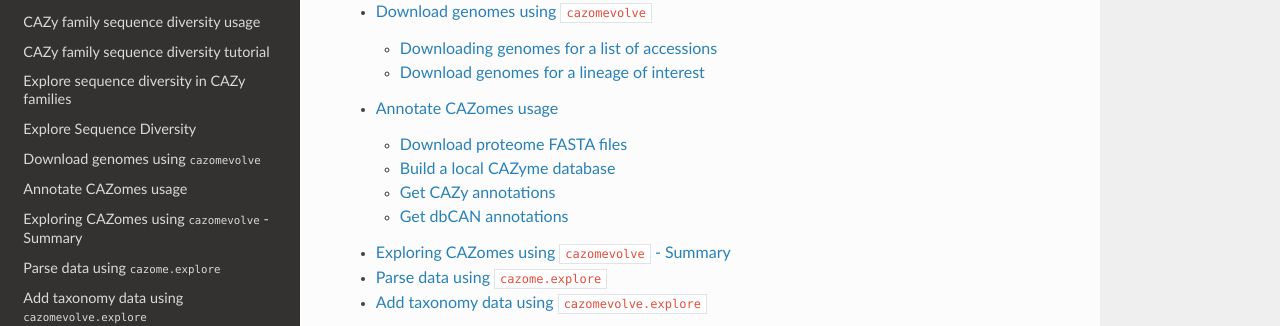
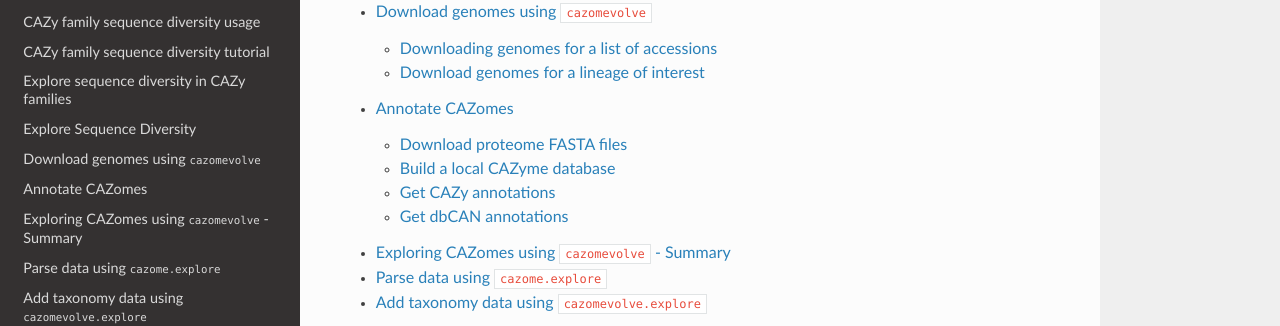
Before and after one commit to HobnobMancer/cazomevolve, a Sphinx documentation site: the page built from docs/source/index.rst, in a window 1280 px wide and 900 px high, scrolled down 4231 px. Shown: the part 159-485 px from the top of the window. Built offline with Sphinx 7.4.7 and the Read the Docs theme 2.0.0, drawn with Linux system fonts in a browser that asks for light colours.

Commit message:
remove cazome tutorial from docs

```diff
--- a/docs/source/annotatecazomes/usage.rst
+++ b/docs/source/annotatecazomes/usage.rst
@@ -1,6 +1,6 @@
-======================
-Annotate CAZomes usage
-======================
+================
+Annotate CAZomes
+================
 
 The CAZy database is the most authorative and comprehensive CAZyme database.
 
--- a/docs/source/index.rst
+++ b/docs/source/index.rst
@@ -197,7 +197,6 @@
    notebooks/seqdiversity/exploreseqdiversity
    genomes/dlgenomes
    annotatecazomes/usage
-   annotatecazomes/tutorial
    explorecazomes/summary
    explorecazomes/exploredata
    explorecazomes/exploreaddtaxs
```
